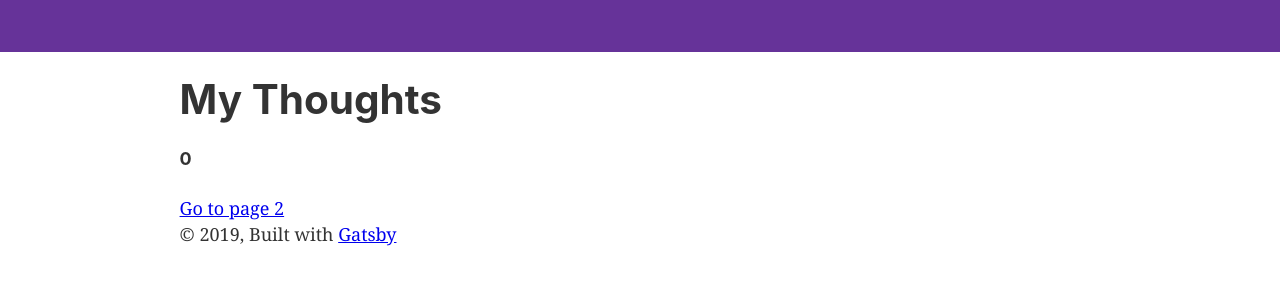
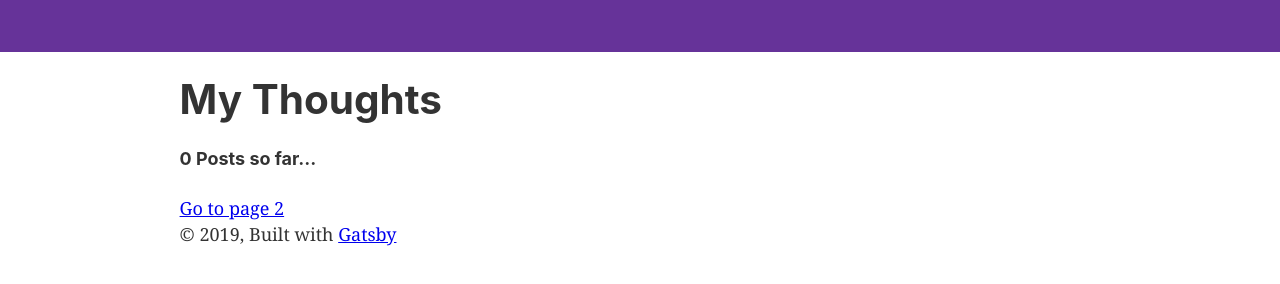
Before and after one commit to GauravMenezes-Dev/helloworld, a Gatsby site: page / in a window 1280 px wide. Built offline with nearby package versions, Linux system fonts and the light colour scheme; Gatsby itself is replaced by a stand-in of ours.

Commit message:
added text

```diff
--- a/src/pages/index.js
+++ b/src/pages/index.js
@@ -21,7 +21,7 @@
       <h1>
         My Thoughts
       </h1>
-      <h4>{data.allMarkdownRemark.totalCount}</h4>
+      <h4>{data.allMarkdownRemark.totalCount} Posts so far...</h4>
       {
         data.allMarkdownRemark.edges.map(({node}) => (
           <div key={node.id}>
```
